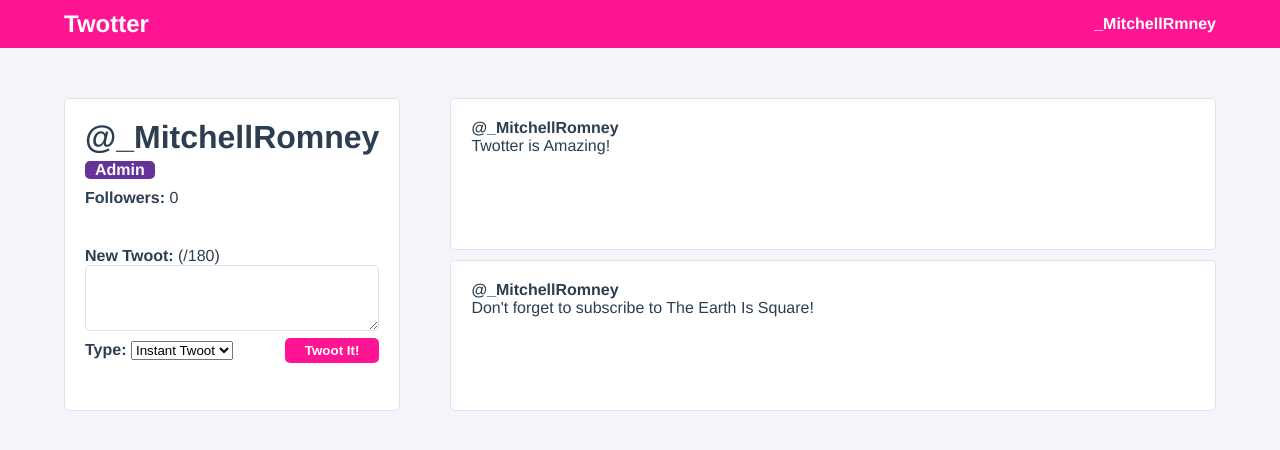
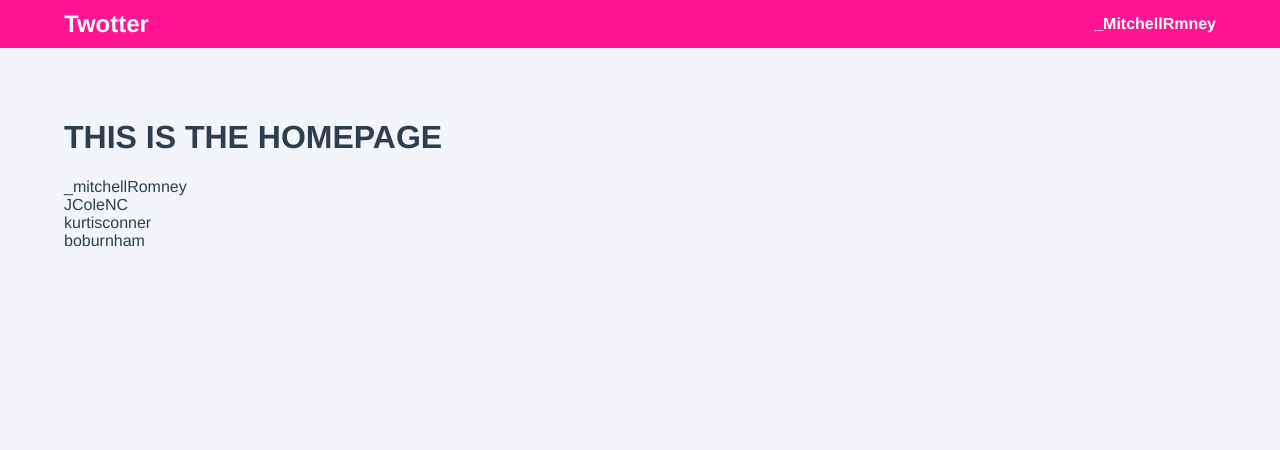
Before and after one commit to denOldTimer/twotter-tutorial, a Vue app: page / in a window 1280 px wide. Shown: the top 450 px of the page. Built offline with nearby package versions, Linux system fonts and the light colour scheme.

Commit message:
vue router with router 4

```diff
--- a/package.json
+++ b/package.json
@@ -11,11 +11,13 @@
     "-": "^0.0.1",
     "core-js": "^3.6.5",
     "npm": "^7.6.1",
-    "vue": "^3.0.0"
+    "vue": "^3.0.0",
+    "vue-router": "^4.0.0-0"
   },
   "devDependencies": {
     "@vue/cli-plugin-babel": "~4.5.0",
     "@vue/cli-plugin-eslint": "~4.5.0",
+    "@vue/cli-plugin-router": "~4.5.0",
     "@vue/cli-service": "~4.5.0",
     "@vue/compiler-sfc": "^3.0.0",
     "babel-eslint": "^10.1.0",
--- a/src/App.vue
+++ b/src/App.vue
@@ -1,21 +1,22 @@
 <template>
   <div id="app">
     <nav>
-      <div class="navigation__logo">Twotter</div>
+      <router-link to="/">
+        <div class="navigation__logo">Twotter</div>
+      </router-link>
       <div class="navigation__user">
         {{ state.user.username }}
       </div>
     </nav>
-    <UserProfile />
+    <router-view />
   </div>
 </template>
 
 <script>
 import { reactive } from "vue";
-import UserProfile from "./components/UserProfile";
+
 export default {
   name: "App",
-  components: { UserProfile },
   setup() {
     const state = reactive({
       user: {
--- a/src/assets/users.json
+++ b/src/assets/users.js
@@ -1,5 +1,4 @@
-{
-  "users": [
+export const users = [
     {
       "id": 1,
       "username": "_mitchellRomney",
@@ -20,9 +19,9 @@
       "username": "JColeNC",
       "firstName": "J.",
       "lastName": "Cole",
+      "isAdmin": false,
       "email": null,
-      "isAdmin": false,
-      "twoots": null
+      "twoots": []
     },
     {
       "id": 3,
@@ -31,7 +30,7 @@
       "lastName": "conner",
       "email": null,
       "isAdmin": false,
-      "twoots": null
+      "twoots": []
     },
     {
       "id": 4,
@@ -40,7 +39,7 @@
       "lastName": "Burham",
       "email": null,
       "isAdmin": false,
-      "twoots": null
+      "twoots": []
     }
-  ]
-}
+
+]
--- a/src/main.js
+++ b/src/main.js
@@ -1,4 +1,5 @@
 import { createApp } from 'vue'
 import App from './App.vue'
+import router from './router'
 
-createApp(App).mount('#app')
+createApp(App).use(router).mount('#app')
--- /dev/null
+++ b/src/router/index.js
@@ -0,0 +1,46 @@
+import { createRouter, createWebHistory } from 'vue-router'
+import Home from '../views/Home.vue'
+import UserProfile from '../views/UserProfile.vue'
+import Admin from '@/views/Admin'
+
+
+const routes = [
+  {
+    path: '/',
+    name: 'Home',
+    component: Home
+  },
+  {
+    path: '/user/:userId',
+    name: 'UserProfile',
+    component: UserProfile
+  },
+
+  {
+    path: '/admin',
+    name: 'Admin',
+    component: Admin,
+    meta: {
+      requiresAdmin: true
+    }
+  }
+
+]
+
+const router = createRouter({
+  //history: createWebHashHistory(),  remove the hashtag in the url
+  history: createWebHistory(),
+  routes
+});
+
+
+//router.beforeEach(async (to, from, next))
+router.beforeEach(async(to, from, next) => {
+  const isAdmin = true;
+  const requiresAdmin = to.matched.some(record => record.meta.requiresAdmin);
+
+  if (requiresAdmin && !isAdmin) next({ name: 'Home' })
+  else next();
+})
+
+export default router
--- a/src/styles/base.scss
+++ b/src/styles/base.scss
@@ -1,3 +1,8 @@
 body {
   margin: 0;
 }
+
+a {
+  color: inherit;
+  text-decoration: none;
+}
--- /dev/null
+++ b/src/views/Admin.vue
@@ -0,0 +1,15 @@
+<template>
+  <div class="admin"><h1>Admin</h1></div>
+</template>
+
+<script>
+export default {
+  name: "Admin",
+};
+</script>
+
+<style lang="scss" scoped>
+.admin {
+  padding: 50px 5%;
+}
+</style>
--- /dev/null
+++ b/src/views/Home.vue
@@ -0,0 +1,38 @@
+<template>
+  <div class="home">
+    <h1>THIS IS THE HOMEPAGE</h1>
+    <div class="users-list">
+      <router-link
+        v-for="user in users"
+        :to="{ name: 'UserProfile', params: { userId: user.id } }"
+        :key="user.id"
+      >
+        {{ user.username }}
+      </router-link>
+    </div>
+  </div>
+</template>
+
+<script>
+// @ is an alias to /src
+import { users } from "@/assets/users";
+export default {
+  name: "Home",
+  setup() {
+    return {
+      users,
+    };
+  },
+};
+</script>
+
+<style lang="scss" scoped>
+.home {
+  padding: 50px 5%;
+
+  .users-list {
+    display: flex;
+    flex-direction: column;
+  }
+}
+</style>
--- a/src/components/UserProfile.vue
+++ b/src/views/UserProfile.vue
@@ -2,6 +2,7 @@
   <div class="user-profile">
     <div class="user-profile__user-panel">
       <h1 class="user-profile__username">@{{ state.user.username }}</h1>
+      <!-- <h2>{{ userId }}</h2> -->
       <div class="user-profile__admin-badge" v-if="state.user.isAdmin">Admin</div>
       <div class="user-profile__follower-count">
         <strong>Followers: </strong> {{ state.followers }}
@@ -20,31 +21,24 @@
 </template>
 
 <script>
-import { reactive } from "vue";
-import TwootItem from "./TwootItem";
-import CreateTwootPanel from "./CreateTwootPanel";
+import { reactive, computed } from "vue";
+import { useRoute } from "vue-router";
+import { users } from "@/assets/users";
+import TwootItem from "@/components/TwootItem";
+import CreateTwootPanel from "@/components/CreateTwootPanel";
 
 export default {
   name: "UserProfile",
   components: { CreateTwootPanel, TwootItem },
   setup() {
+    const route = useRoute();
+    const userId = computed(() => route.params.userId);
+
+    //if (userId) fetchUserFromApi(userId)
+
     const state = reactive({
       followers: 0,
-      user: {
-        id: 1,
-        username: "_MitchellRomney",
-        firstName: "Mitchell",
-        lastName: "Romney",
-        email: "mitchellromney@tehearthissquare.com",
-        isAdmin: true,
-        twoots: [
-          { id: 1, content: "Twotter is Amazing!" },
-          {
-            id: 2,
-            content: "Don't forget to subscribe to The Earth Is Square!",
-          },
-        ],
-      },
+      user: users[userId.value - 1] || users[0],
     });
 
     function addTwoot(twoot) {
@@ -57,6 +51,7 @@
     return {
       state,
       addTwoot,
+      userId,
     };
   },
 };
```
Also changed, not shown: 2 other files (tests, documents, lock files or other folders).
